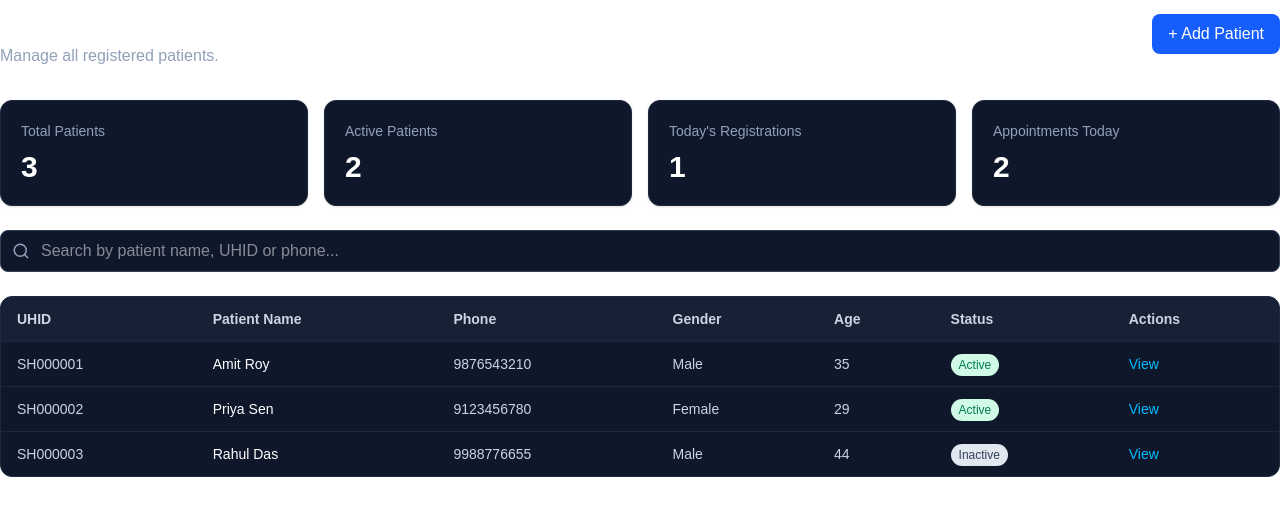
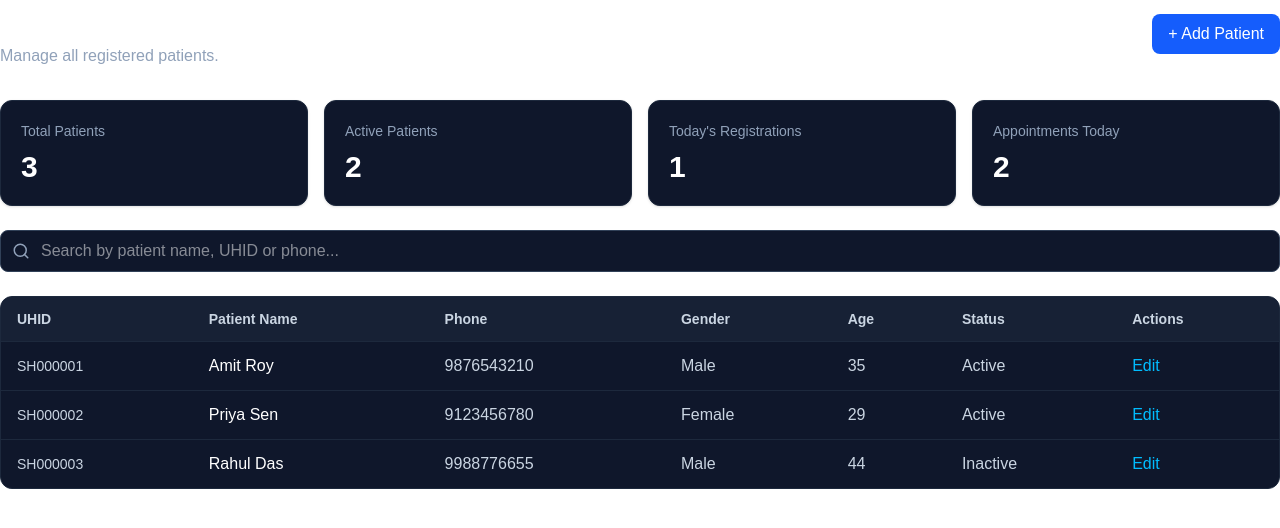
Before and after one commit to shifalifeline/shifalifeline-web, a Next.js app: page /dashboard/patients in a window 1280 px wide. Shown: the top 528 px of the page. Built offline with nearby package versions, Linux system fonts and the light colour scheme.

Commit message:
Sprint 21 Checkpoint 1: Patient create/edit workflow

```diff
--- a/app/dashboard/patients/page.tsx
+++ b/app/dashboard/patients/page.tsx
@@ -1,6 +1,6 @@
 "use client";
 
-import { useEffect, useMemo, useState } from "react";
+import { useCallback, useEffect, useMemo, useState } from "react";
 
 import ModulePage from "@/components/healthcare/ModulePage";
 import PageHeader from "@/components/healthcare/PageHeader";
@@ -12,13 +12,19 @@ import EmptyState from "@/components/healthcare/EmptyState";
 import Pagination from "@/components/ui/Pagination";
 import PrimaryButton from "@/components/ui/PrimaryButton";
 
+import PatientModal from "@/components/healthcare/patients/PatientModal";
+
 import { usePatients } from "@/modules/patients";
 import type {
   Patient,
   PatientStats,
+  CreatePatientRequest,
+  UpdatePatientRequest,
 } from "@/types/patient.types";
 
 export default function PatientsPage() {
+  const { getPatients, createPatient, updatePatient } = usePatients();
+
   const [search, setSearch] = useState("");
   const [patients, setPatients] = useState<Patient[]>([]);
   const [stats, setStats] = useState<PatientStats>({
@@ -28,142 +34,110 @@ export default function PatientsPage() {
     appointmentsToday: 0,
   });
 
-  const { getPatients } = usePatients();
+  const [open, setOpen] = useState(false);
+  const [editingPatient, setEditingPatient] = useState<Patient>();
+  const [saving, setSaving] = useState(false);
+
+  const loadPatients = useCallback(async () => {
+    const response = await getPatients();
+    setPatients(response.patients);
+    setStats(response.stats);
+  }, [getPatients]);
 
   useEffect(() => {
-    async function loadPatients() {
-      try {
-        const response = await getPatients();
-        setPatients(response.patients);
-        setStats(response.stats);
-      } catch (error) {
-        console.error("Failed to load patients:", error);
-      }
+    loadPatients().catch(console.error);
+  }, [loadPatients]);
+
+  const filtered = useMemo(() => {
+    const q = search.toLowerCase();
+    return patients.filter(p =>
+      p.uhid.toLowerCase().includes(q) ||
+      (`${p.firstName} ${p.lastName}`).toLowerCase().includes(q) ||
+      p.phone.includes(q)
+    );
+  }, [patients, search]);
+
+  async function handleSubmit(data: CreatePatientRequest | UpdatePatientRequest) {
+    setSaving(true);
+    try {
+      if ("id" in data) await updatePatient(data);
+      else await createPatient(data);
+      await loadPatients();
+    } finally {
+      setSaving(false);
+      setOpen(false);
+      setEditingPatient(undefined);
     }
-
-    loadPatients();
-  }, [getPatients]);
-
-  const filteredPatients = useMemo(() => {
-    const keyword = search.toLowerCase();
-
-    return patients.filter((patient) => {
-      const fullName =
-        `${patient.firstName} ${patient.lastName}`.toLowerCase();
-
-      return (
-        patient.uhid.toLowerCase().includes(keyword) ||
-        fullName.includes(keyword) ||
-        patient.phone.includes(keyword)
-      );
-    });
-  }, [patients, search]);
+  }
 
   return (
     <ModulePage>
       <PageHeader
         title="Patients"
         description="Manage all registered patients."
-        action={<PrimaryButton>+ Add Patient</PrimaryButton>}
+        action={
+          <PrimaryButton onClick={() => setOpen(true)}>
+            + Add Patient
+          </PrimaryButton>
+        }
+      />
+
+      <PatientModal
+        open={open}
+        mode={editingPatient ? "edit" : "create"}
+        patient={editingPatient}
+        loading={saving}
+        onClose={() => {
+          setOpen(false);
+          setEditingPatient(undefined);
+        }}
+        onSubmit={handleSubmit}
       />
 
       <div className="mb-6 grid gap-4 md:grid-cols-4">
-        <StatsCard
-          title="Total Patients"
-          value={stats.totalPatients}
-        />
-
-        <StatsCard
-          title="Active Patients"
-          value={stats.activePatients}
-        />
-
-        <StatsCard
-          title="Today's Registrations"
-          value={stats.todayRegistrations}
-        />
-
-        <StatsCard
-          title="Appointments Today"
-          value={stats.appointmentsToday}
-        />
+        <StatsCard title="Total Patients" value={stats.totalPatients} />
+        <StatsCard title="Active Patients" value={stats.activePatients} />
+        <StatsCard title="Today's Registrations" value={stats.todayRegistrations} />
+        <StatsCard title="Appointments Today" value={stats.appointmentsToday} />
       </div>
 
       <SearchBar
         value={search}
-        onChange={(e) => setSearch(e.target.value)}
+        onChange={(e)=>setSearch(e.target.value)}
         placeholder="Search by patient name, UHID or phone..."
       />
 
       <div className="mt-6">
-        <DataTable
-          headers={[
-            "UHID",
-            "Patient Name",
-            "Phone",
-            "Gender",
-            "Age",
-            "Status",
-            "Actions",
-          ]}
-        >
-          {filteredPatients.length === 0 ? (
+        <DataTable headers={["UHID","Patient Name","Phone","Gender","Age","Status","Actions"]}>
+          {filtered.length===0 ? (
             <EmptyState
               title="No patients available"
               description="Patients will appear here after registration."
             />
-          ) : (
-            filteredPatients.map((patient) => (
-              <tr
-                key={patient.id}
-                className="border-b border-slate-800 last:border-none"
-              >
-                <td className="px-4 py-3 text-sm text-slate-300">
-                  {patient.uhid}
-                </td>
-
-                <td className="px-4 py-3 text-sm text-white">
-                  {patient.firstName} {patient.lastName}
-                </td>
-
-                <td className="px-4 py-3 text-sm text-slate-300">
-                  {patient.phone}
-                </td>
-
-                <td className="px-4 py-3 text-sm text-slate-300">
-                  {patient.gender}
-                </td>
-
-                <td className="px-4 py-3 text-sm text-slate-300">
-                  {patient.age}
-                </td>
-
-                <td className="px-4 py-3 text-sm">
-                  <span
-                    className={`rounded-full px-2 py-1 text-xs font-medium ${
-                      patient.status === "Active"
-                        ? "bg-emerald-100 text-emerald-700"
-                        : "bg-slate-200 text-slate-700"
-                    }`}
-                  >
-                    {patient.status}
-                  </span>
-                </td>
-
-                <td className="px-4 py-3 text-sm text-sky-400">
-                  View
-                </td>
-              </tr>
-            ))
-          )}
+          ) : filtered.map(patient=>(
+            <tr key={patient.id} className="border-b border-slate-800 last:border-none">
+              <td className="px-4 py-3 text-sm text-slate-300">{patient.uhid}</td>
+              <td className="px-4 py-3 text-white">{patient.firstName} {patient.lastName}</td>
+              <td className="px-4 py-3 text-slate-300">{patient.phone}</td>
+              <td className="px-4 py-3 text-slate-300">{patient.gender}</td>
+              <td className="px-4 py-3 text-slate-300">{patient.age}</td>
+              <td className="px-4 py-3 text-slate-300">{patient.status}</td>
+              <td className="px-4 py-3">
+                <button
+                  className="text-sky-400 hover:underline"
+                  onClick={()=>{
+                    setEditingPatient(patient);
+                    setOpen(true);
+                  }}>
+                  Edit
+                </button>
+              </td>
+            </tr>
+          ))}
         </DataTable>
       </div>
 
-      <Pagination
-        currentPage={1}
-        totalPages={1}
-        onPageChange={() => {}}
-      />
+      <Pagination currentPage={1} totalPages={1} onPageChange={()=>{}} />
     </ModulePage>
   );
 }
--- /dev/null
+++ b/components/healthcare/patients/PatientForm.tsx
@@ -0,0 +1,86 @@
+"use client";
+
+import { useMemo, useState } from "react";
+import FormField from "@/components/ui/FormField";
+import SelectField from "@/components/ui/SelectField";
+import type { CreatePatientRequest, Patient, UpdatePatientRequest } from "@/types/patient.types";
+
+type PatientFormData = CreatePatientRequest;
+
+interface PatientFormProps {
+  mode: "create" | "edit";
+  initialValues?: Patient;
+  loading?: boolean;
+  onSubmit: (data: CreatePatientRequest | UpdatePatientRequest) => Promise<void> | void;
+}
+
+const genderOptions = [
+  { label: "Select Gender", value: "" },
+  { label: "Male", value: "Male" },
+  { label: "Female", value: "Female" },
+  { label: "Other", value: "Other" },
+];
+
+const statusOptions = [
+  { label: "Active", value: "Active" },
+  { label: "Inactive", value: "Inactive" },
+];
+
+export default function PatientForm({ mode, initialValues, loading = false, onSubmit }: PatientFormProps) {
+  const [form, setForm] = useState<PatientFormData>({
+    firstName: initialValues?.firstName ?? "",
+    lastName: initialValues?.lastName ?? "",
+    phone: initialValues?.phone ?? "",
+    email: initialValues?.email ?? "",
+    gender: initialValues?.gender ?? "Male",
+    age: initialValues?.age ?? 0,
+    bloodGroup: initialValues?.bloodGroup ?? "",
+    city: initialValues?.city ?? "",
+    state: initialValues?.state ?? "",
+    status: initialValues?.status ?? "Active",
+  });
+
+  const [errors, setErrors] = useState<Record<string,string>>({});
+
+  const isValid = useMemo(() => !!form.firstName && !!form.lastName && form.phone.length===10 && form.age>0,[form]);
+
+  function update(key: keyof PatientFormData, value: any){
+    setForm(prev=>({...prev,[key]:value}));
+  }
+
+  async function handleSubmit(e: React.FormEvent<HTMLFormElement>){
+    e.preventDefault();
+    const next: Record<string,string>={};
+    if(!form.firstName.trim()) next.firstName="Required";
+    if(!form.lastName.trim()) next.lastName="Required";
+    if(form.phone.length!==10) next.phone="Phone must be 10 digits";
+    if(form.age<=0) next.age="Invalid age";
+    setErrors(next);
+    if(Object.keys(next).length) return;
+    if(mode==="edit" && initialValues){
+      await onSubmit({id:initialValues.id,...form});
+    } else {
+      await onSubmit(form);
+    }
+  }
+
+  return (
+    <form className="space-y-4" onSubmit={handleSubmit}>
+      <div className="grid gap-4 md:grid-cols-2">
+        <FormField label="First Name" value={form.firstName} error={errors.firstName} onChange={e=>update("firstName",e.target.value)} />
+        <FormField label="Last Name" value={form.lastName} error={errors.lastName} onChange={e=>update("lastName",e.target.value)} />
+        <FormField label="Phone" value={form.phone} error={errors.phone} onChange={e=>update("phone",e.target.value)} />
+        <FormField label="Email" value={form.email} onChange={e=>update("email",e.target.value)} />
+        <SelectField label="Gender" value={form.gender} options={genderOptions} onChange={e=>update("gender",e.target.value)} />
+        <FormField type="number" label="Age" value={form.age} error={errors.age} onChange={e=>update("age",Number(e.target.value))} />
+        <FormField label="Blood Group" value={form.bloodGroup} onChange={e=>update("bloodGroup",e.target.value)} />
+        <SelectField label="Status" value={form.status} options={statusOptions} onChange={e=>update("status",e.target.value)} />
+        <FormField label="City" value={form.city} onChange={e=>update("city",e.target.value)} />
+        <FormField label="State" value={form.state} onChange={e=>update("state",e.target.value)} />
+      </div>
+      <button type="submit" disabled={!isValid||loading} className="rounded-lg bg-blue-600 px-4 py-2 text-white disabled:opacity-50">
+        {loading ? "Saving..." : mode==="create" ? "Create Patient" : "Update Patient"}
+      </button>
+    </form>
+  );
+}
--- /dev/null
+++ b/components/healthcare/patients/PatientModal.tsx
@@ -0,0 +1,48 @@
+"use client";
+
+import Modal from "@/components/ui/Modal";
+import PatientForm from "./PatientForm";
+
+import type {
+  CreatePatientRequest,
+  Patient,
+  UpdatePatientRequest,
+} from "@/types/patient.types";
+
+interface PatientModalProps {
+  open: boolean;
+  mode: "create" | "edit";
+  patient?: Patient;
+  loading?: boolean;
+  onClose: () => void;
+  onSubmit: (
+    data: CreatePatientRequest | UpdatePatientRequest
+  ) => Promise<void> | void;
+}
+
+export default function PatientModal({
+  open,
+  mode,
+  patient,
+  loading = false,
+  onClose,
+  onSubmit,
+}: PatientModalProps) {
+  return (
+    <Modal
+      open={open}
+      title={mode === "create" ? "Add Patient" : "Edit Patient"}
+      onClose={onClose}
+    >
+      <PatientForm
+        mode={mode}
+        initialValues={patient}
+        loading={loading}
+        onSubmit={async (data) => {
+          await onSubmit(data);
+          onClose();
+        }}
+      />
+    </Modal>
+  );
+}
```
